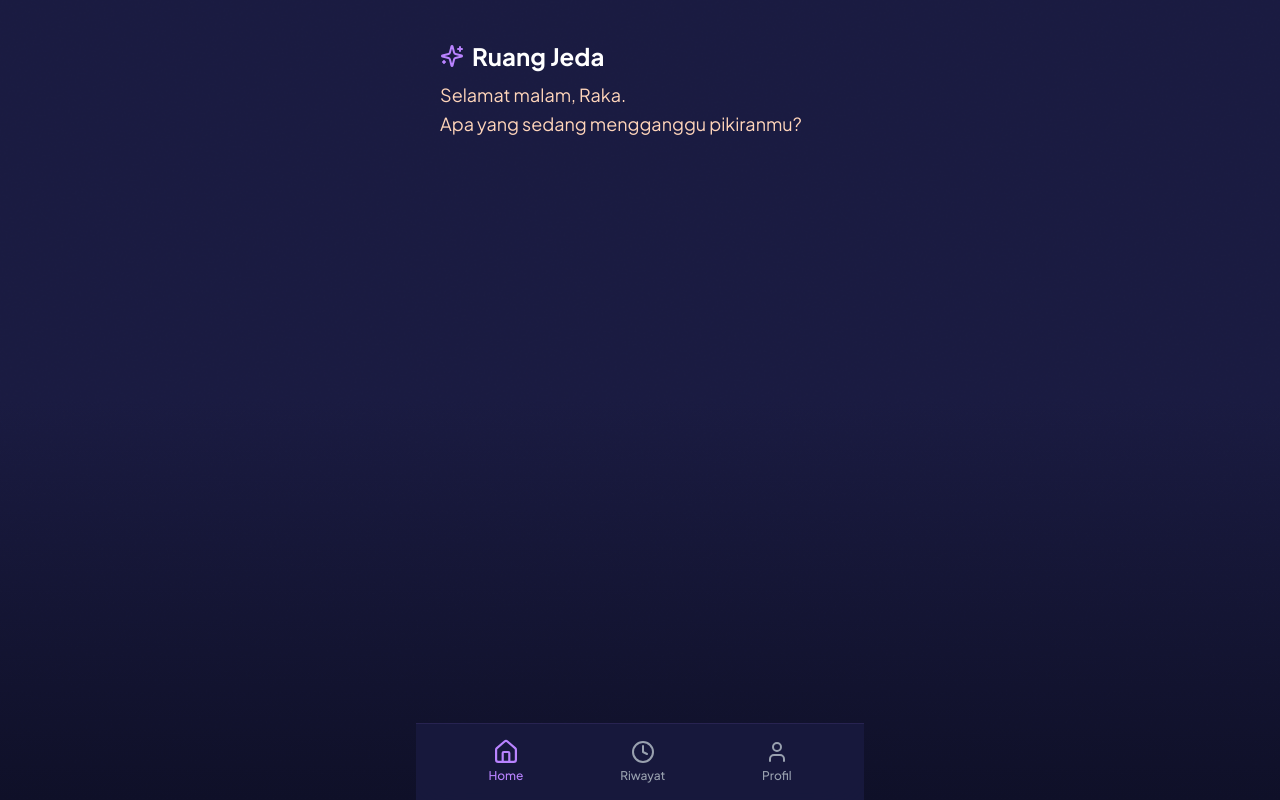
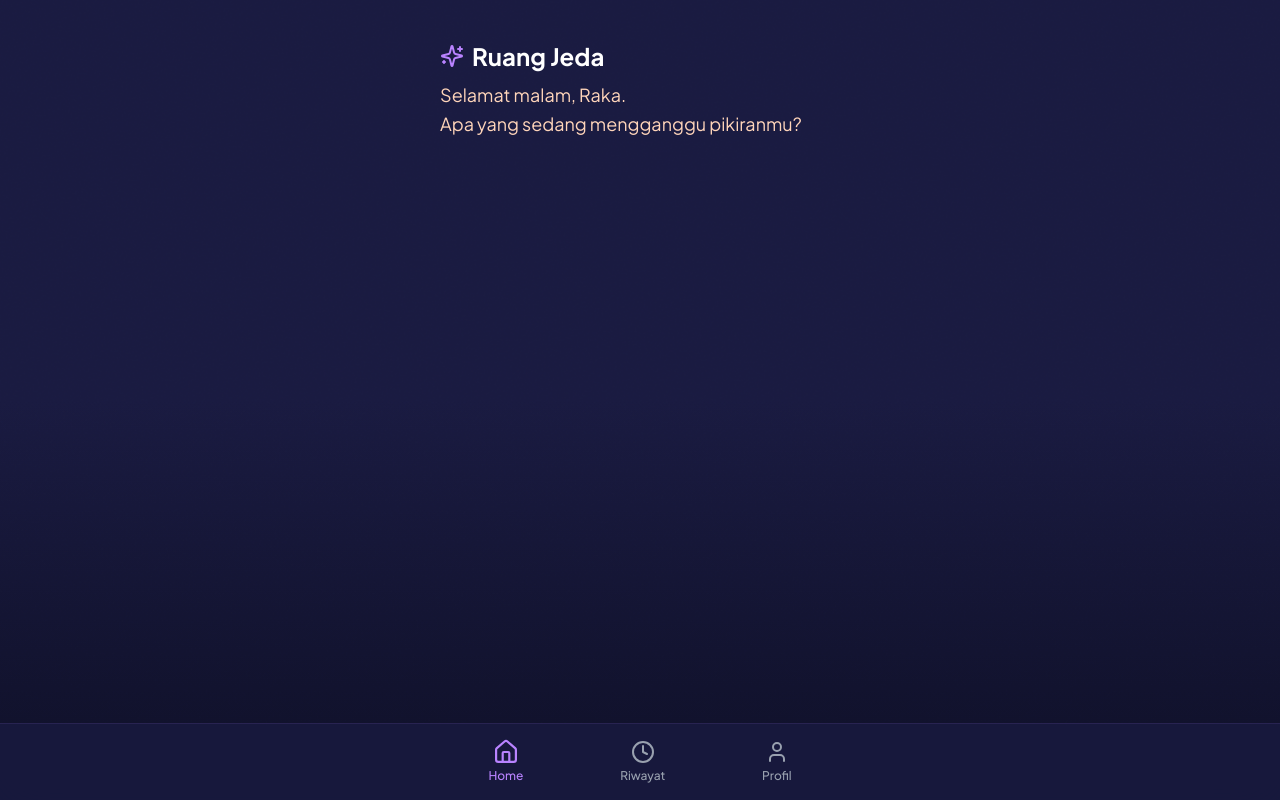
Before and after one commit to AkmalFazli27/Ruang-Jeda-Prototype, a React (Vite) app: page / in a window 1280 px wide. Built offline with nearby package versions, Linux system fonts and the light colour scheme.

Commit message:
fix(ui): make bottom nav fixed position so it stays visible on scroll

```diff
--- a/src/app/components/ruangjeda/BottomNav.tsx
+++ b/src/app/components/ruangjeda/BottomNav.tsx
@@ -13,7 +13,7 @@ export function BottomNav({ activeScreen, onNavigate }: BottomNavProps) {
   ];
 
   return (
-    <nav className="absolute bottom-0 left-0 right-0 z-50 bg-[#1A1B41]/80 backdrop-blur-xl border-t border-[#B983FF]/10">
+    <nav className="fixed bottom-0 left-0 right-0 z-50 bg-[#1A1B41]/80 backdrop-blur-xl border-t border-[#B983FF]/10">
       <div className="max-w-md mx-auto px-6 py-4">
         <div className="flex justify-around items-center">
           {navItems.map((item) => {
```
